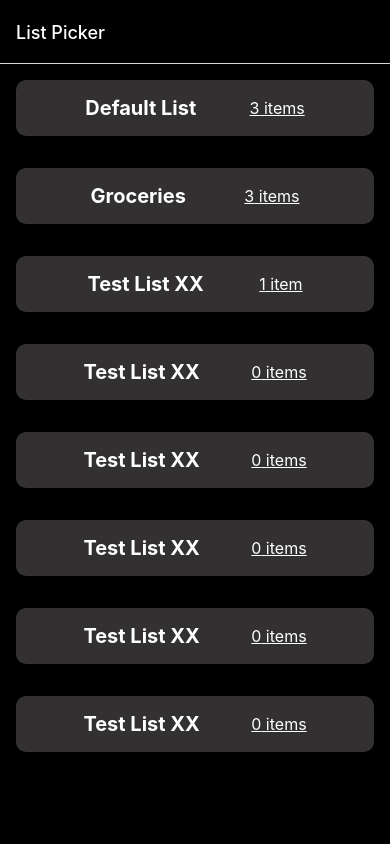
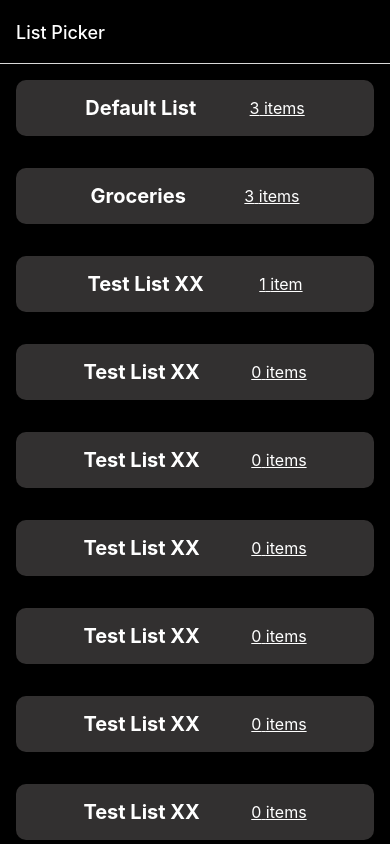
Before and after one commit to mListek/todo, a React Native app: screen / in a window 390 px wide. Built offline with nearby package versions, Linux system fonts and the light colour scheme.

Commit message:
added todo model

```diff
--- a/data/dummy-data.js
+++ b/data/dummy-data.js
@@ -1,16 +1,27 @@
 import List from "../model/list";
+import Todo from "../model/todo";
 
 export const LISTS = [
   new List(0, "Default List", [
-    "do the first thing",
-    "make dinner",
-    "create an application",
+    new Todo(0, "do the first thing"),
+    new Todo(1, "make dinner"),
+    new Todo(2, "create an application"),
   ]),
-  new List(1, "Groceries", ["bananas", "bread", "pizza"]),
-  new List(2, "Test List XX", ["test item"]),
+  new List(1, "Groceries", [
+    new Todo(3, "bananas"),
+    new Todo(4, "bread"),
+    new Todo(5, "pizza"),
+  ]),
+  new List(2, "Test List XX", [new Todo(6, "test todo")]),
   new List(3, "Test List XX", []),
   new List(4, "Test List XX", []),
   new List(5, "Test List XX", []),
   new List(6, "Test List XX", []),
   new List(7, "Test List XX", []),
+  new List(8, "Test List XX", []),
+  new List(9, "Test List XX", []),
+  new List(10, "Test List XX", []),
+  new List(11, "Test List XX", []),
+  new List(12, "Test List XX", []),
+  new List(13, "Test List XX", []),
 ];
--- /dev/null
+++ b/model/todo.js
@@ -0,0 +1,8 @@
+class Todo {
+  constructor(id, description) {
+    this.id = id;
+    this.description = description;
+  }
+}
+
+export default Todo;
```
